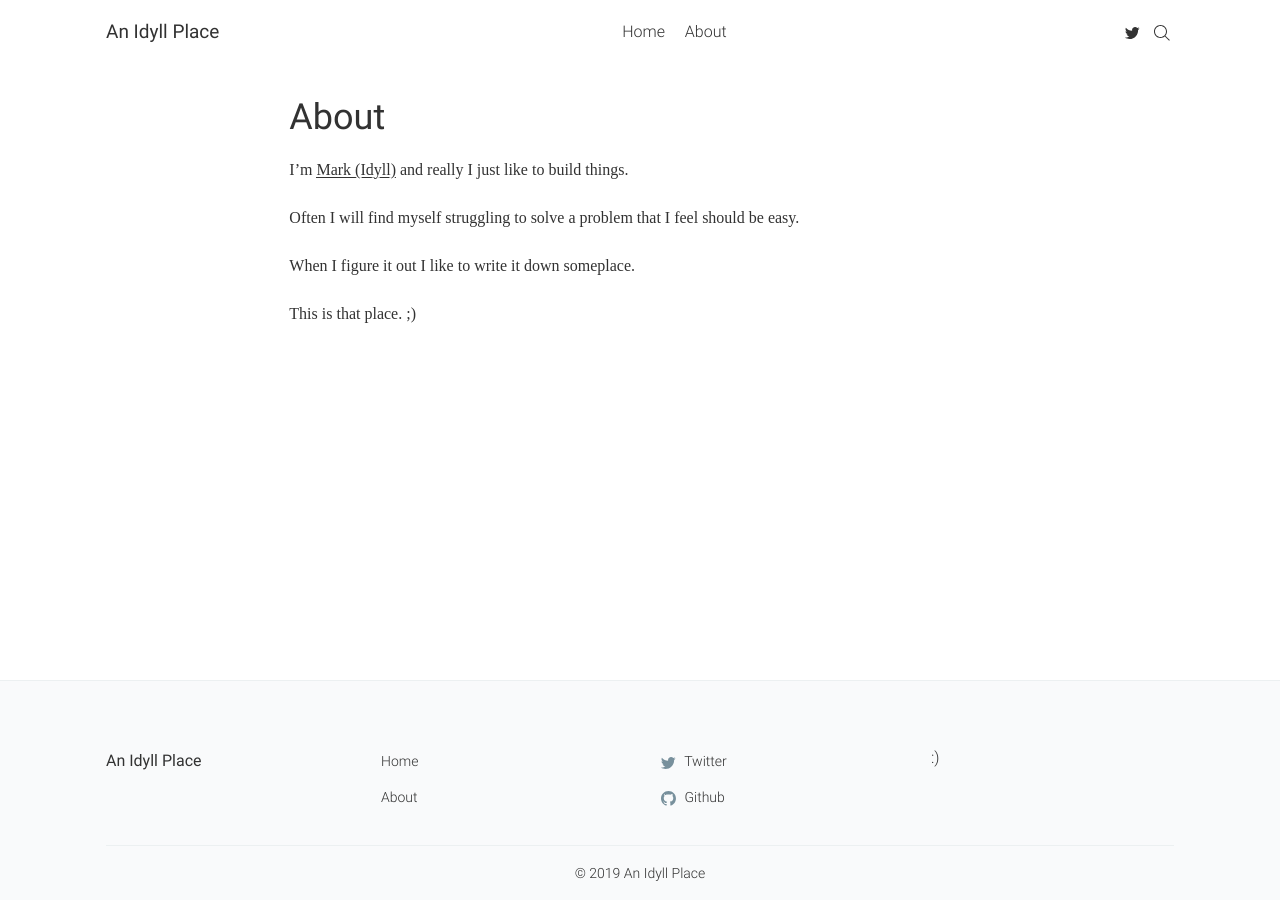
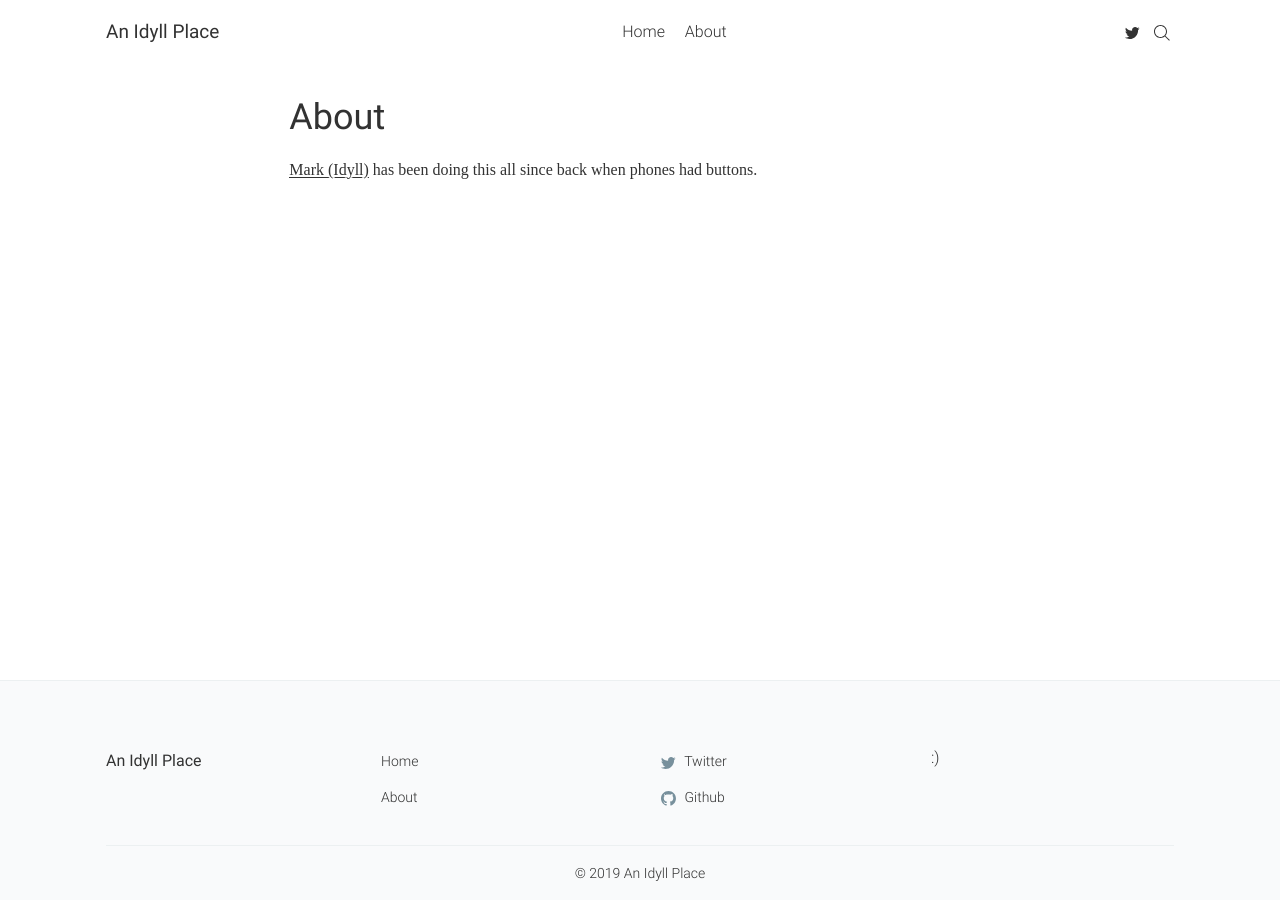
Before and after one commit to idyll/idyll.github.io, a Jekyll site: the page built from _pages/about.md, in a window 1280 px wide. Built offline with Jekyll 4.4.1, drawn with Linux system fonts in a browser that asks for light colours; some web fonts are replaced.

Commit message:
better about:

```diff
--- a/_pages/about.md
+++ b/_pages/about.md
@@ -4,12 +4,7 @@ title: About
 permalink: /about/
 ---
 
-I'm [Mark (Idyll)](https://github.com/idyll) and really I just like to build things.
+[Mark (Idyll)](https://github.com/idyll) has been doing this all since back when phones had buttons.
 
-Often I will find myself struggling to solve a problem that I feel should be easy.
-
-When I figure it out I like to write it down someplace.
-
-This is that place. ;)
 <br/>
 <br/>
```
